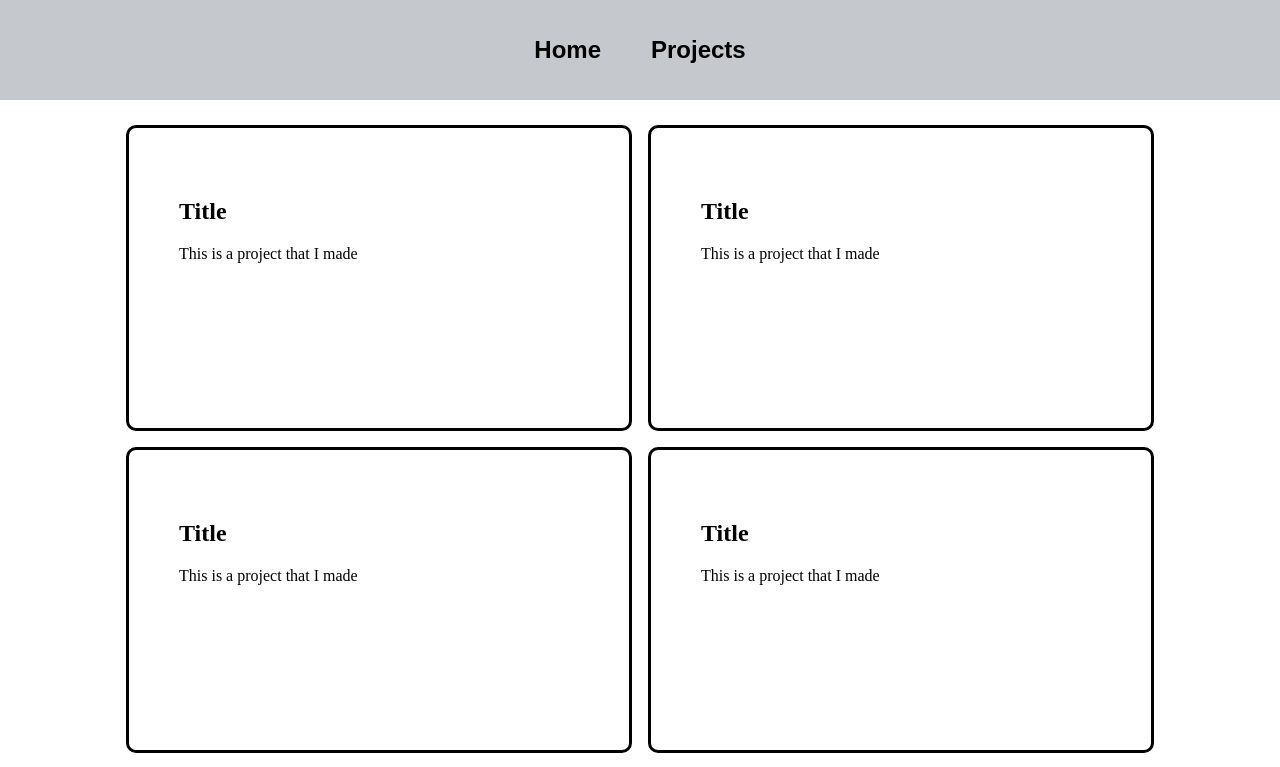
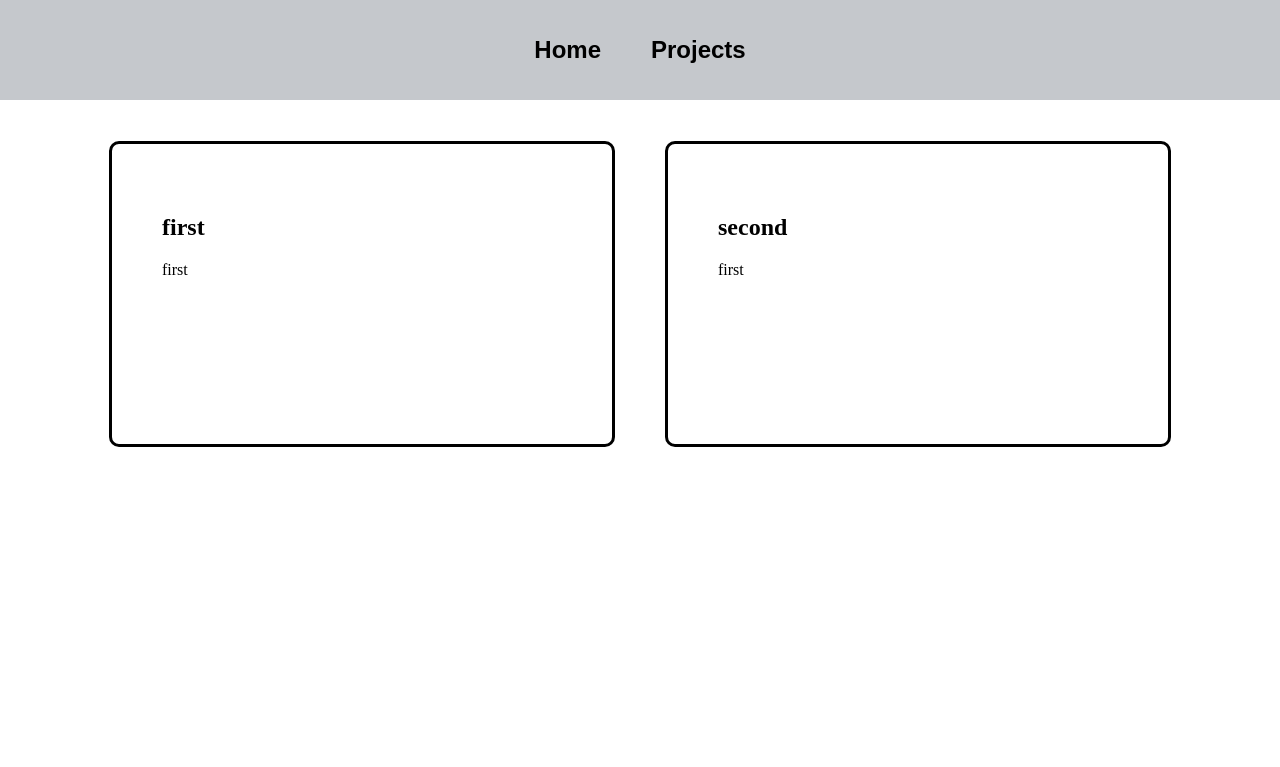
Before and after one commit to RZuchniak/personal-website, a React (Vite) app: page /projects in a window 1280 px wide. Shown: the top 767 px of the page. Built offline with nearby package versions, Linux system fonts and the light colour scheme.

Commit message:
feat: added props for project

```diff
--- a/src/components/Project/Project.tsx
+++ b/src/components/Project/Project.tsx
@@ -1,13 +1,18 @@
 import './Project.css'
-export default function Project() {
+
+export type ProjectData = {
+    title: string,
+    description: string
+}
+export default function Project(project: ProjectData) {
     return (
         <>
         <div className='card-box'>
         <h2 className='Project-title'>
-        Title
+        {project.title}
         </h2>
         <p className='description'>
-        This is a project that I made
+        {project.description}
         </p>
         </div>
         </>
--- a/src/pages/Projects/Projects.tsx
+++ b/src/pages/Projects/Projects.tsx
@@ -1,18 +1,36 @@
 import './Projects.css'
 import Navbar from '../../components/Navbar/Navbar'
 import Project from '../../components/Project/Project'
+import type { ProjectData } from '../../components/Project/Project'
 
 function Projects() {
+
+    const projects: ProjectData[] = [
+        {
+            title: 'first',
+            description: 'first'
+        },
+        {
+            title: 'second',
+            description: 'first'
+        }
+    ]
+
+
     return(
         <>
         <div className='layout'>
          <Navbar/>
          <div className='project-container'>
-         <Project/>
-         <Project/>
-         <Project/>
-         <Project/>
-         <Project/>
+         <ul>
+            {
+                projects.map((project) => {
+
+                   return <Project title={project.title} description={project.description} />
+                })
+            }
+         </ul>
+
          </div>
       </div>
         </>
```
